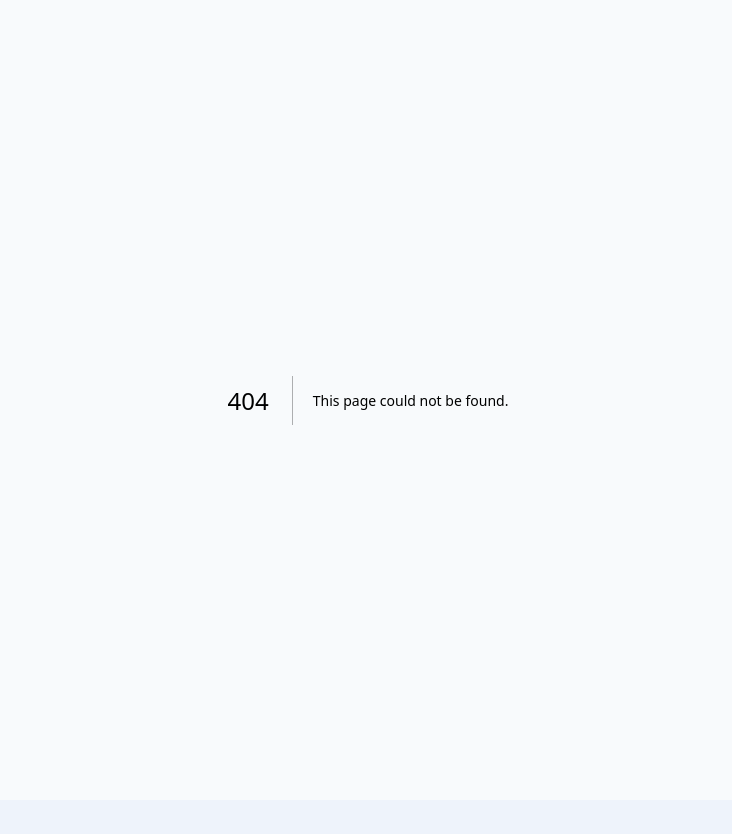
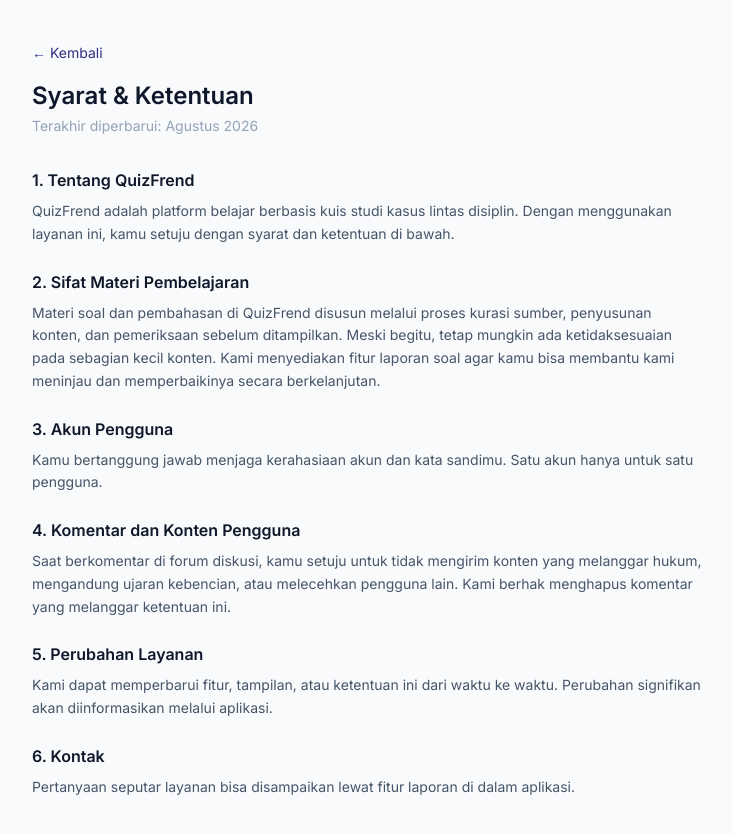
Before and after one commit to rioopr-beep/quizme, a Next.js app: page /terms in a window 1280 px wide. Before the commit this address had no page. Shown: the top 834 px of the page, without its empty margins (272-1004 px from the left). Before the commit the page ends 800 px from the top, so only its background shows below. Built offline with nearby package versions, Linux system fonts and the light colour scheme.

Commit message:
Create page.tsx

```diff
--- /dev/null
+++ b/app/terms/page.tsx
@@ -0,0 +1,73 @@
+import Link from 'next/link';
+
+export const metadata = {
+  title: 'Syarat & Ketentuan — QuizFrend',
+  description: 'Syarat dan ketentuan penggunaan QuizFrend.',
+};
+
+export default function TermsPage(): JSX.Element {
+  return (
+    <main className="min-h-screen bg-slate-50 px-6 py-10 text-slate-800">
+      <div className="mx-auto max-w-2xl">
+        <Link href="/" className="text-sm text-indigo-900 hover:underline">
+          ← Kembali
+        </Link>
+
+        <h1 className="mt-4 text-2xl font-semibold text-slate-900">Syarat &amp; Ketentuan</h1>
+        <p className="mt-1 text-sm text-slate-400">Terakhir diperbarui: Agustus 2026</p>
+
+        <div className="mt-8 flex flex-col gap-6 text-sm leading-relaxed text-slate-600">
+          <section>
+            <h2 className="mb-2 text-base font-semibold text-slate-900">1. Tentang QuizFrend</h2>
+            <p>
+              QuizFrend adalah platform belajar berbasis kuis studi kasus lintas disiplin. Dengan
+              menggunakan layanan ini, kamu setuju dengan syarat dan ketentuan di bawah.
+            </p>
+          </section>
+
+          <section>
+            <h2 className="mb-2 text-base font-semibold text-slate-900">2. Sifat Materi Pembelajaran</h2>
+            <p>
+              Materi soal dan pembahasan di QuizFrend disusun melalui proses kurasi sumber, penyusunan
+              konten, dan pemeriksaan sebelum ditampilkan. Meski begitu, tetap mungkin ada ketidaksesuaian
+              pada sebagian kecil konten. Kami menyediakan fitur laporan soal agar kamu bisa membantu kami
+              meninjau dan memperbaikinya secara berkelanjutan.
+            </p>
+          </section>
+
+          <section>
+            <h2 className="mb-2 text-base font-semibold text-slate-900">3. Akun Pengguna</h2>
+            <p>
+              Kamu bertanggung jawab menjaga kerahasiaan akun dan kata sandimu. Satu akun hanya untuk satu
+              pengguna.
+            </p>
+          </section>
+
+          <section>
+            <h2 className="mb-2 text-base font-semibold text-slate-900">4. Komentar dan Konten Pengguna</h2>
+            <p>
+              Saat berkomentar di forum diskusi, kamu setuju untuk tidak mengirim konten yang melanggar
+              hukum, mengandung ujaran kebencian, atau melecehkan pengguna lain. Kami berhak menghapus
+              komentar yang melanggar ketentuan ini.
+            </p>
+          </section>
+
+          <section>
+            <h2 className="mb-2 text-base font-semibold text-slate-900">5. Perubahan Layanan</h2>
+            <p>
+              Kami dapat memperbarui fitur, tampilan, atau ketentuan ini dari waktu ke waktu. Perubahan
+              signifikan akan diinformasikan melalui aplikasi.
+            </p>
+          </section>
+
+          <section>
+            <h2 className="mb-2 text-base font-semibold text-slate-900">6. Kontak</h2>
+            <p>
+              Pertanyaan seputar layanan bisa disampaikan lewat fitur laporan di dalam aplikasi.
+            </p>
+          </section>
+        </div>
+      </div>
+    </main>
+  );
+}
```
